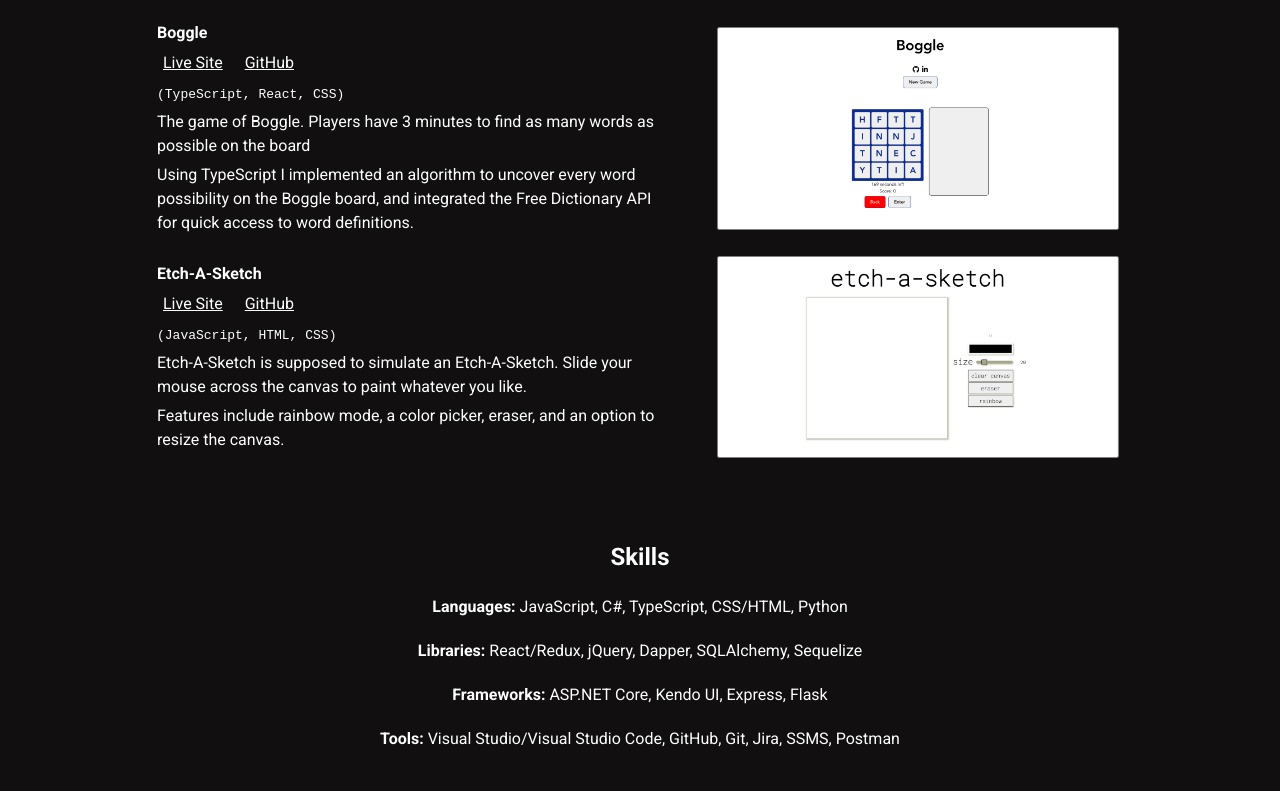
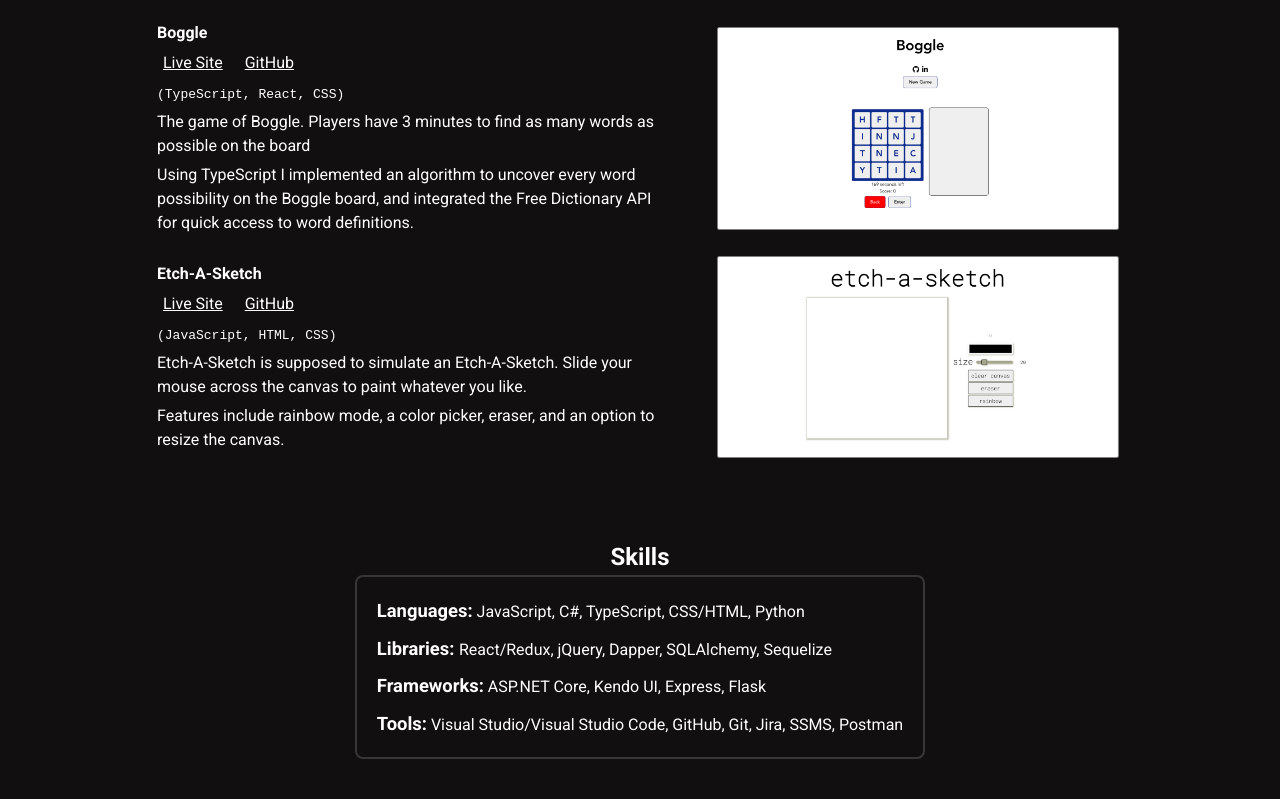
Before and after one commit to yonilurie/portfolio-react, a React (Vite) app: page / in a window 1280 px wide. Shown: the part 1410-2209 px from the top of the page. Built offline with nearby package versions, Linux system fonts and the light colour scheme.

Commit message:
Ui change

```diff
--- a/src/App.css
+++ b/src/App.css
@@ -114,7 +114,7 @@ h3 {
 	flex-direction: column;
 	align-items: center;
 	gap: 20px;
-	row-gap: 20px;
+	row-gap: 0px;
 	animation: .8s fade-in ease-in-out;
 	margin: auto;
 	max-width: 1000px;
@@ -228,7 +228,19 @@ textarea {
 	max-height: 500px;
 }
 
+.skills-flex {
+	border: solid 2px rgb(56, 54, 54);
+	border-radius: 8px;
+	padding: 20px;
+	display: flex;
+	flex-direction: column;
+	gap: 10px;
+}
 
+
+strong {
+	font-size: 1.15rem;
+}
 
 /*  */
 
--- a/src/App.tsx
+++ b/src/App.tsx
@@ -51,7 +51,7 @@ function toggleNavSticky(): void {
 		<div className="App" aria-hidden={showContact}>
 			{showContact && <Contact toggleContact={toggleContact} />}
 			<div className='sticky'>
-			<nav className='nav'>
+				<nav className='nav'>
 				<a
 					href="https://github.com/yonilurie"
 					target="_blank"
@@ -344,20 +344,22 @@ function toggleNavSticky(): void {
 					</a>
 				</div>
 			</section>
-			<section className="skills">
-				<h3>Skills</h3>
-					<div className="column">
+				<section className="skills">
+					<h3>Skills</h3>
+					<div className='skills-flex'>
+					<div className="row">
 						<div><strong>Languages:</strong> JavaScript, C#, TypeScript, CSS/HTML, Python</div>
 					</div>
-					<div className="column">
+					<div className="row">
 						<div><strong>Libraries: </strong> React/Redux, jQuery, Dapper, SQLAlchemy, Sequelize</div>
 					</div>
-					<div className="column">
+					<div className="row">
 						<div><strong>Frameworks:</strong> ASP.NET Core, Kendo UI, Express, Flask</div>
 					</div>
-					<div className="column">
+					<div className="row">
 						<div><strong>Tools:</strong> Visual Studio/Visual Studio Code, GitHub, Git, Jira, SSMS, Postman</div>
-					</div>
+						</div>
+				</div>
 				</section>
 			</div>
 		</div>
```
